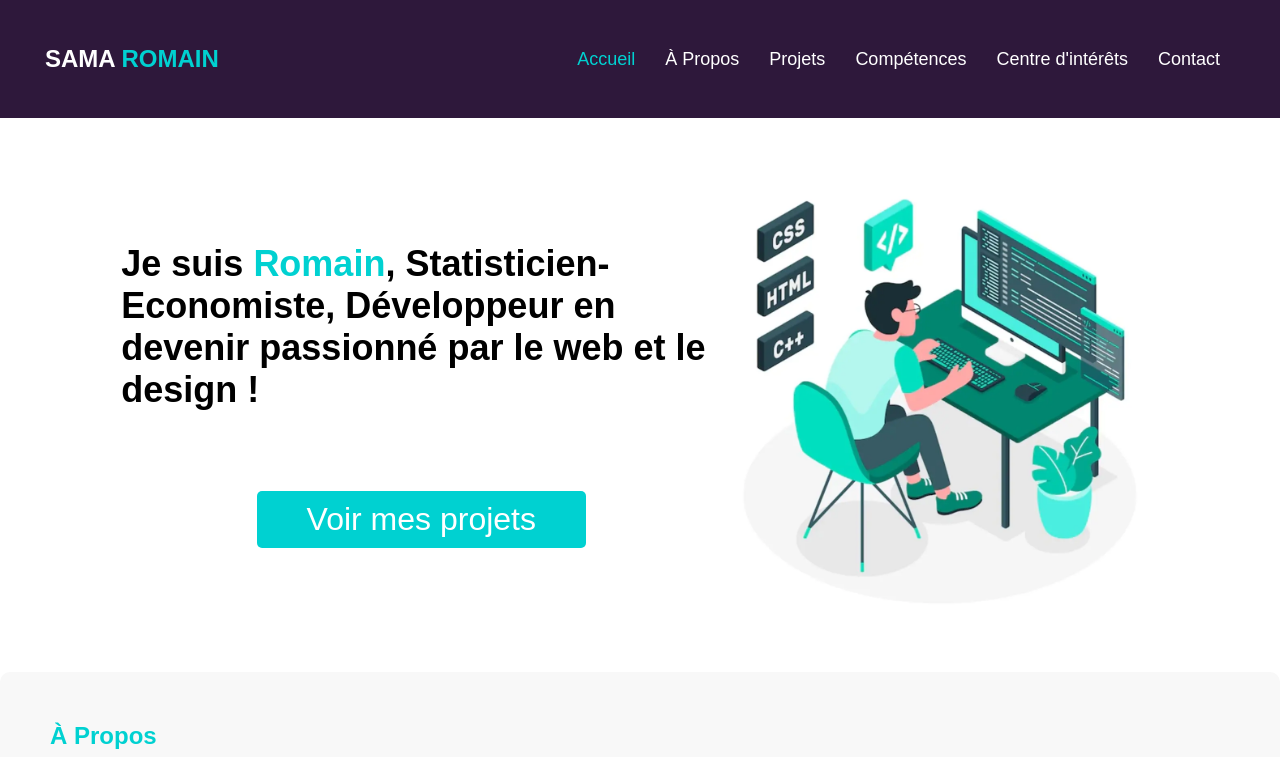
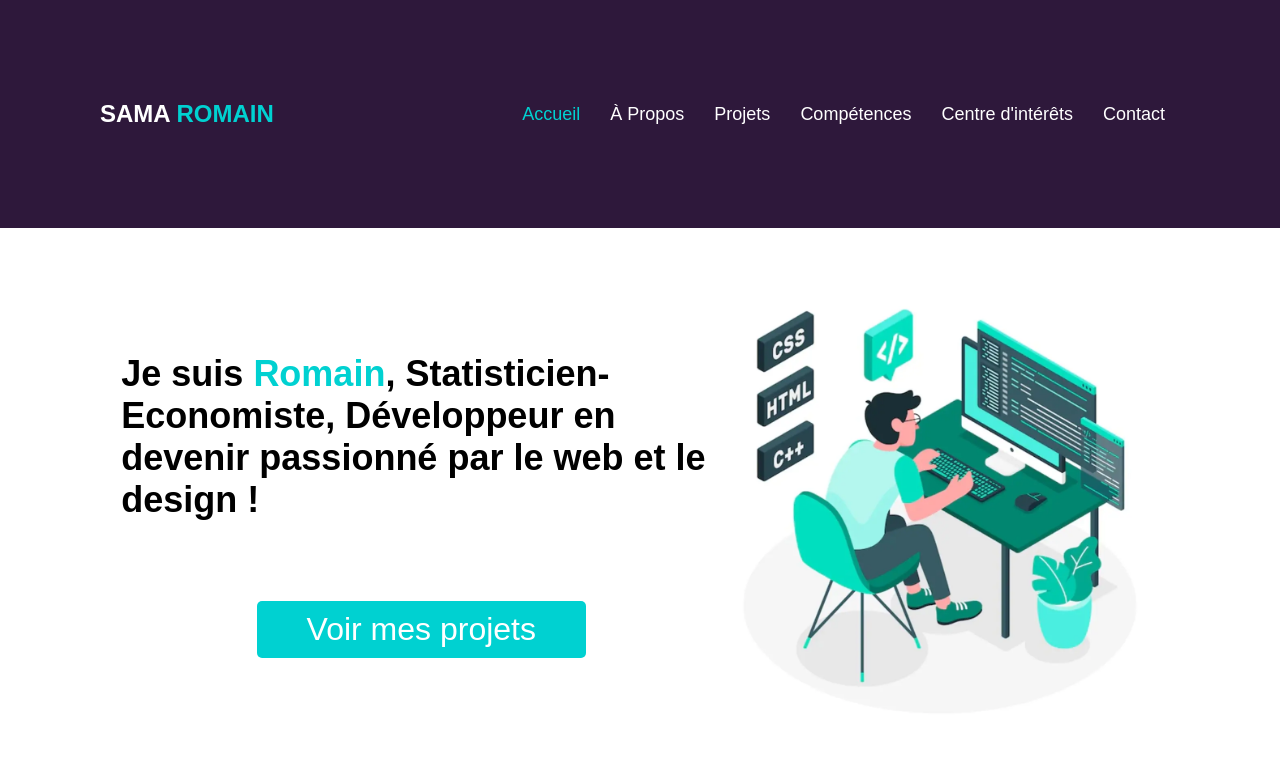
Before and after one commit to samrom96/web_portfolio, a plain HTML site: page index.html in a window 1280 px wide. Shown: the top 757 px of the page. Drawn offline with Linux system fonts and the light colour scheme.

Commit message:
Add files via upload

```diff
--- a/styles/style.css
+++ b/styles/style.css
@@ -13,7 +13,7 @@ body {
     justify-content: space-between;
     align-items: center;
     background-color: #2e183B;
-    padding: 45px;
+    padding: 100px;
 }
 
 .navbar .logo {
```
